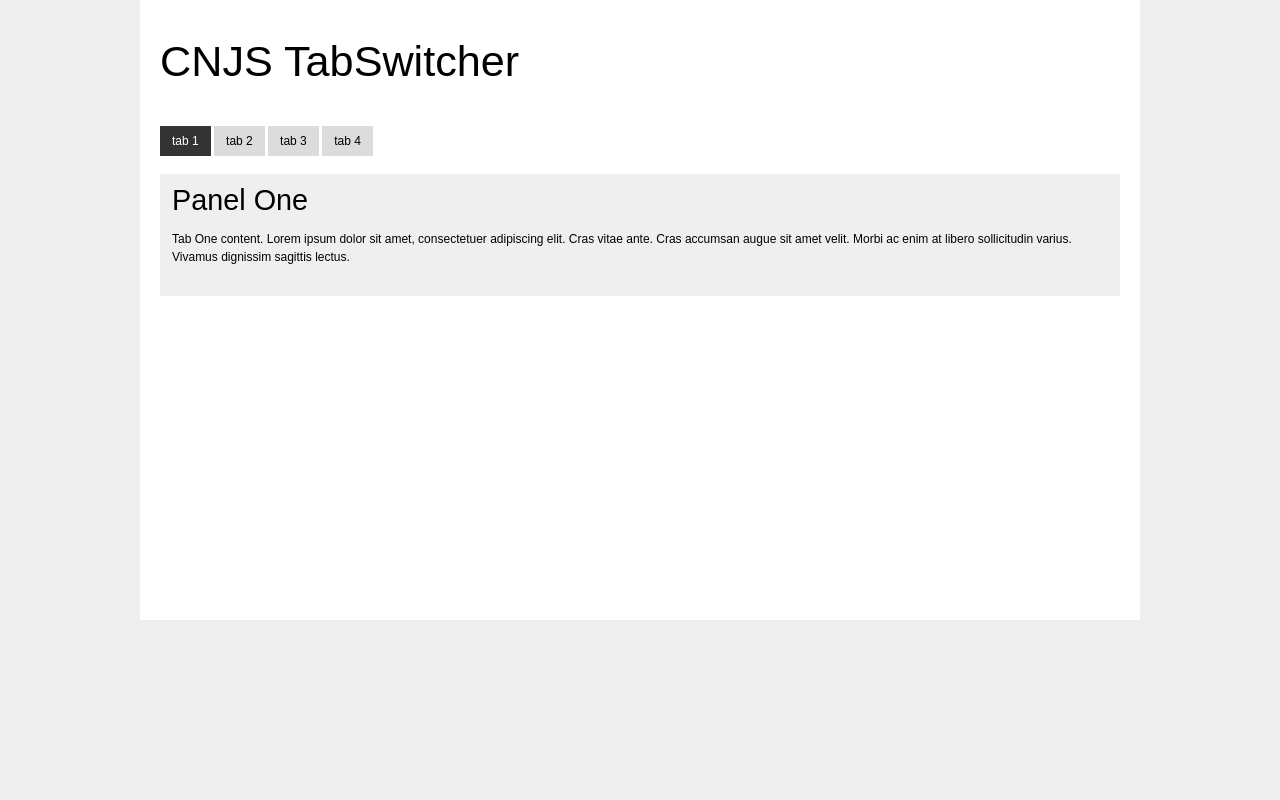
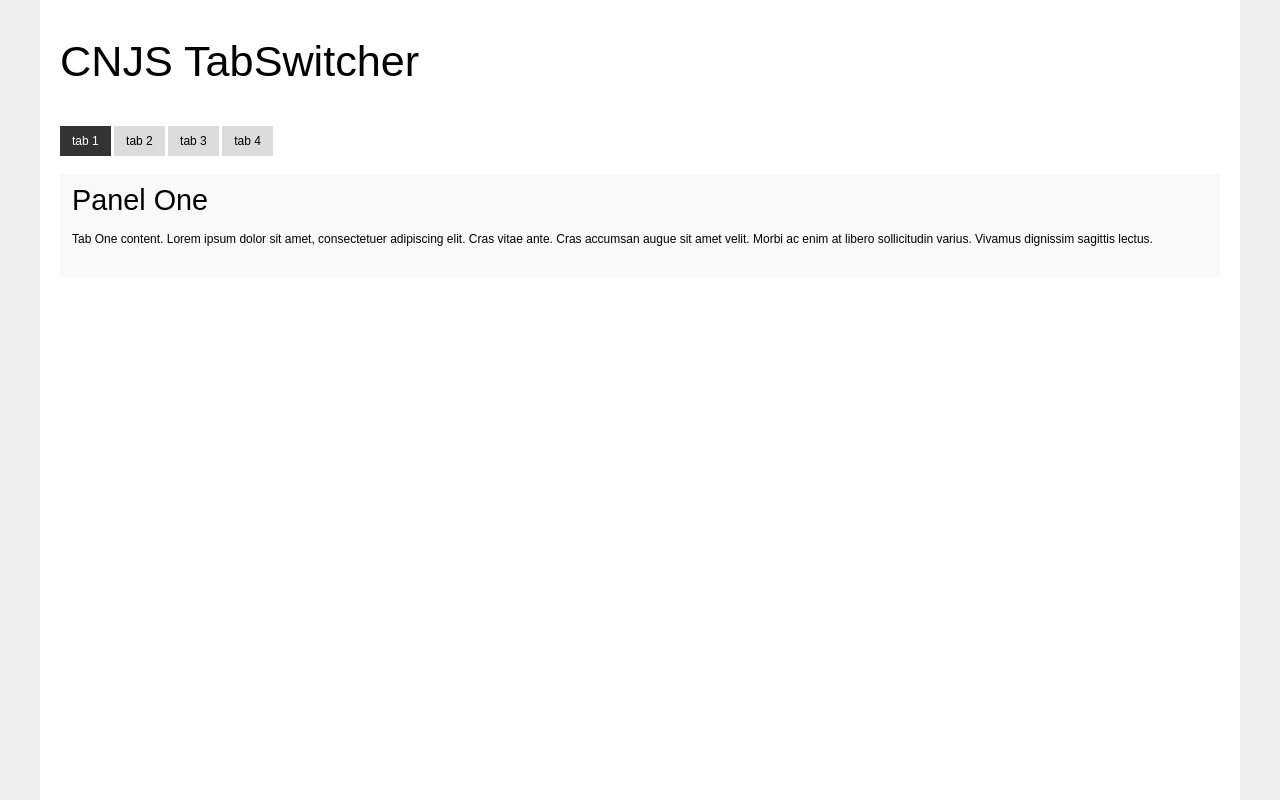
Before and after one commit to cnelson87/CNJS-TabSwitcher, a website: page example.html in a window 1280 px wide. Both pictures are taken after a click on the tab "tab 1". Drawn offline with Linux system fonts and the light colour scheme.

Commit message:
css edits, add equalizer height option

```diff
--- a/assets/TabSwitcher.css
+++ b/assets/TabSwitcher.css
@@ -44,5 +44,5 @@
 		}
 		.tabswitcher .tabpanels > article:focus {
 			/* note: focus style is meant merely for demo purpose (is not necessary to meet accessibility reqs) */
-			background: #efefef;
+			background: #f9f9f9;
 		}
--- a/assets/TabSwitcher.js
+++ b/assets/TabSwitcher.js
@@ -22,6 +22,7 @@ var TabSwitcher = Class.extend({
 	init: function($el, objOptions) {
 
 		// defaults
+		this.$window = $(window);
 		this.$el = $el;
 		this.options = $.extend({
 			initialIndex: 0,
@@ -44,6 +45,7 @@ var TabSwitcher = Class.extend({
 		if (this.options.initialIndex >= this._len) {this.options.initialIndex = 0;}
 		this.currentIndex = this.options.initialIndex;
 		this.prevIndex = false;
+		this.heightEqualizer = null;
 
 		// check url hash to override currentIndex
 		this.focusOnInit = false;
@@ -79,6 +81,11 @@ var TabSwitcher = Class.extend({
 		this.$elTabs.attr({'role':'tab'});
 		this.$elPanels.attr({'role':'tabpanel', 'tabindex':'-1'});
 
+		// equalize items height
+		if (this.options.equalizeHeight) {
+			this.heightEqualizer = new HeightEqualizer(this.$elPanels);
+		}
+
 		$elActiveTab.addClass(this.options.activeClass);
 		$elActivePanel.addClass(this.options.activeClass);
 
@@ -110,12 +117,22 @@ var TabSwitcher = Class.extend({
 			}
 		}.bind(this));
 
+		this.$window.on('resize', function(event) {
+			this.__onWindowResize(event);
+		}.bind(this));
+
 	},
 
 
 /**
 *	Event Handlers
 **/
+
+	__onWindowResize: function(event) {
+		if (this.options.equalizeHeight) {
+			this.heightEqualizer.resetHeight();
+		}
+	},
 
 	__clickTab: function(event) {
 		var index = this.$elTabs.index(event.currentTarget);
--- a/assets/reset.css
+++ b/assets/reset.css
@@ -34,6 +34,11 @@ audio, canvas, video {
 	display: inline-block;
 }
 
+html, body {
+	height: 100%;
+	min-height: 100%;
+}
+
 body {
 	color: #010101;
 	font-family: Arial, Verdana, sans-serif;
@@ -43,6 +48,7 @@ body {
 	/* font-size: 62.5%; /* 10px */
 	line-height: 1.0;
 	background: #efefef;
+	position: relative;
 }
 
 a {
@@ -86,10 +92,47 @@ h4 {
 	margin: 0 0 0.2em 0;
 }
 
+hr {
+	width: 100%;
+	height: 0;
+	border-top: 1px solid #010101;
+	margin: 3.0em 0 1.5em 0;
+}
+
 #content {
-	width: 960px;
-	min-height: 540px;
+	width: 100%;
+	min-width: 320px;
+	height: 100%;
+	min-height: 640px;
 	margin: 0 auto;
 	padding: 40px 20px;
 	background: #fff;
+	box-sizing: border-box;
 }
+
+
+@media (min-width: 768px) {
+
+	#content {
+		width: 760px;
+	}
+
+}
+
+
+@media (min-width: 1024px) {
+
+	#content {
+		width: 1000px;
+	}
+
+}
+
+
+@media (min-width: 1224px) {
+
+	#content {
+		width: 1200px;
+	}
+
+}
--- a/example.html
+++ b/example.html
@@ -18,7 +18,7 @@
 	<script>
 		$(function() {
 			var $el = $('#tabswitcher');
-			var exTabSwitcher = new TabSwitcher( $el, {} );
+			var exTabSwitcher = new TabSwitcher( $el, {equalizeHeight: false} );
 		});
     </script>
 
```
